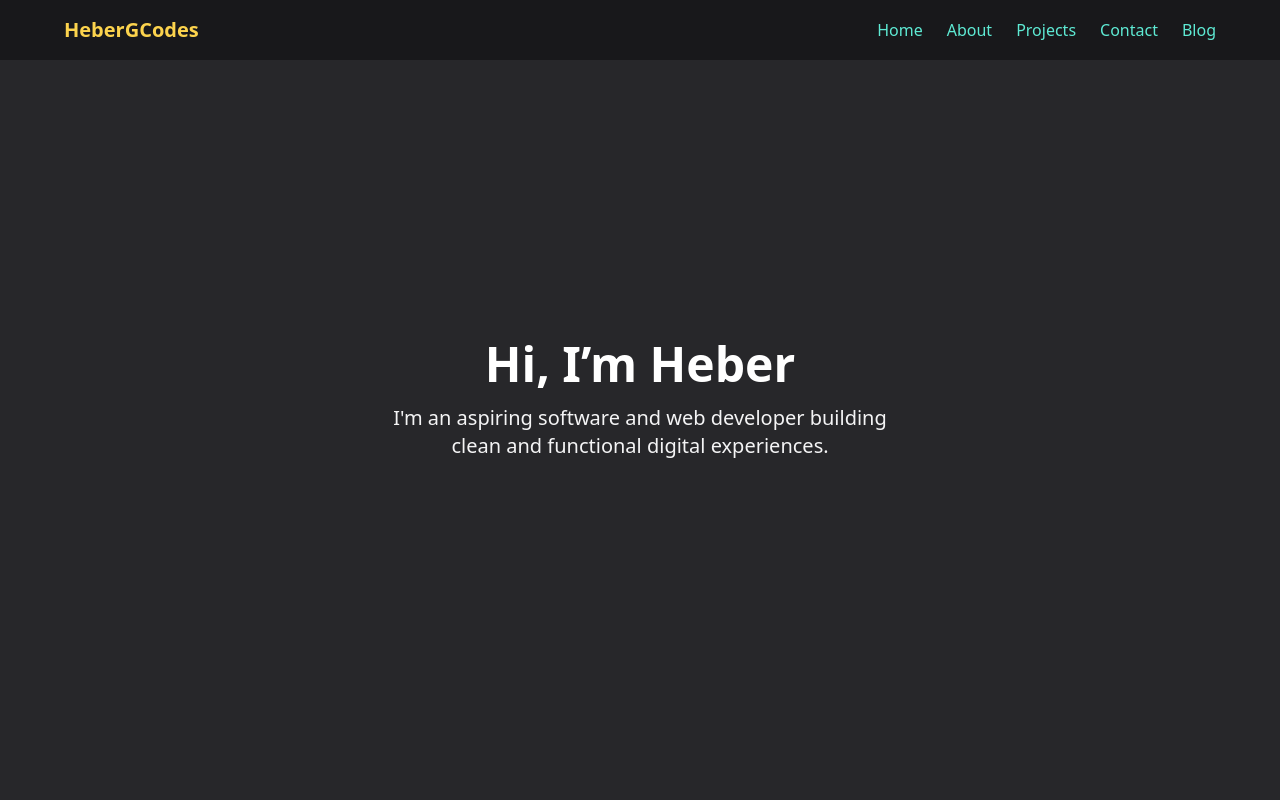
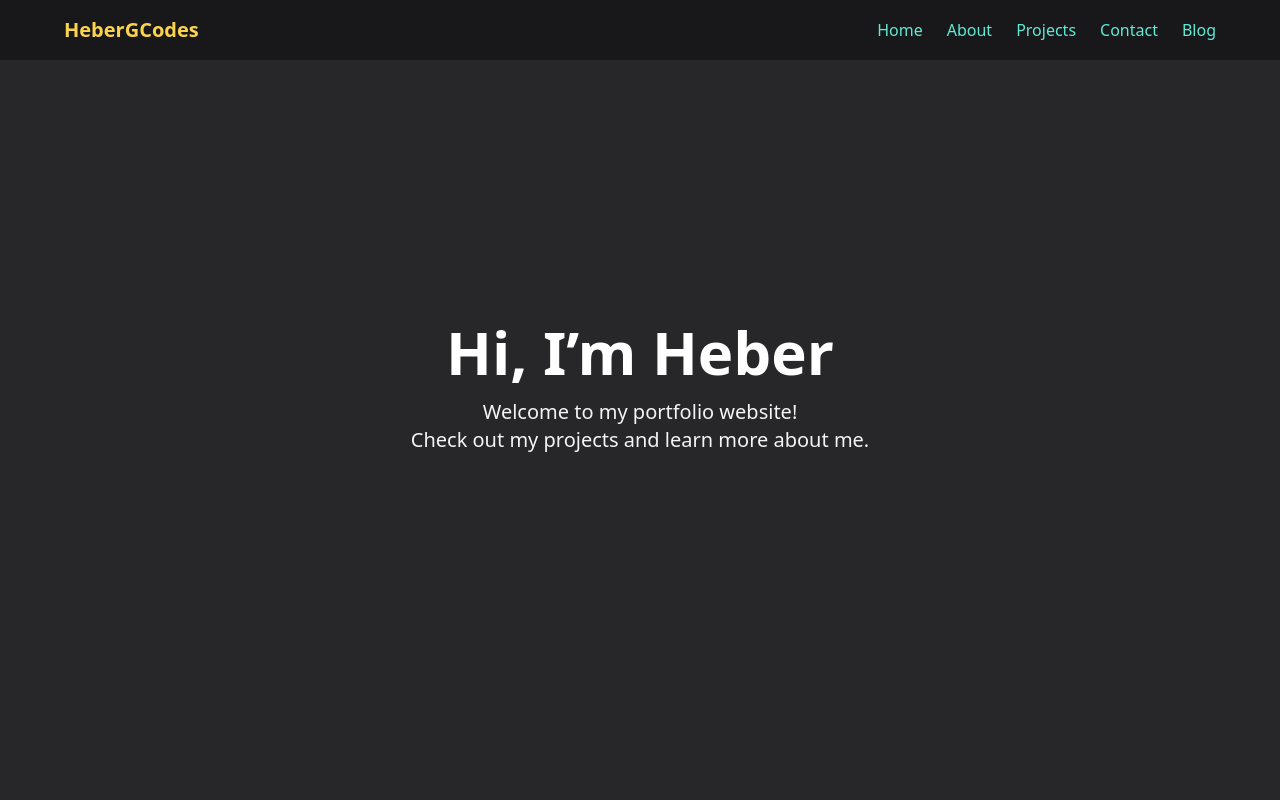
Before and after one commit to HeberGCodes/my-portfolio-frontend, a React (Create React App) app: page / in a window 1280 px wide. Shown: the top 800 px of the page. Built offline with nearby package versions, Linux system fonts and the light colour scheme.

Commit message:
Hero: update intro text

```diff
--- a/src/sections/Hero.jsx
+++ b/src/sections/Hero.jsx
@@ -1,9 +1,13 @@
 export default function Hero() {
     return (
-      <div className="min-h-screen flex flex-col justify-center items-center bg-zinc-800">
-        <h1 className="text-5xl text-white font-bold mb-4 text-center">Hi, I’m Heber</h1>
-        <p className="text-xl text-zinc-100 text-center max-w-lg">
-          I'm an aspiring software and web developer building clean and functional digital experiences.
+      <div className="min-h-screen flex flex-col justify-center items-center bg-zinc-800 text-white p-6">
+
+        <h1 className="text-5xl sm:text-6xl font-bold mb-4 text-center">
+          Hi, I’m Heber
+        </h1>
+        <p className="text-xl sm:text-xl text-zinc-100 max-w-lg text-center mb-6">
+          Welcome to my portfolio website!
+          <br/> Check out my projects and learn more about me.
         </p>
       </div>
     );
```
